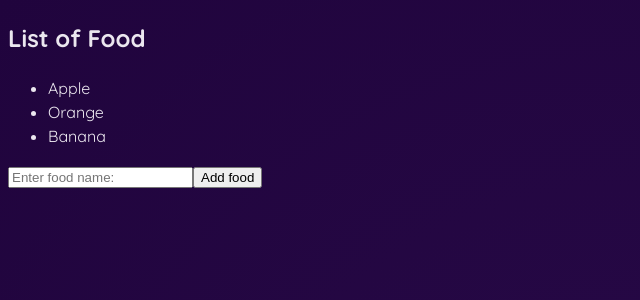
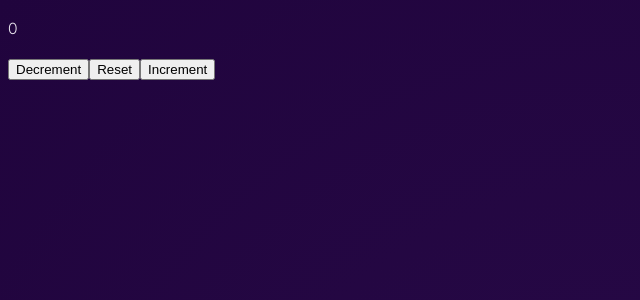
Before and after one commit to anusianne/react_apps, a React (Vite) app in the folder react-exercises/: page / in a window 1280 px wide. Shown: the top 300 px of the page, without its empty margins (0-640 px from the left). Built offline with nearby package versions, Linux system fonts and the light colour scheme.

Commit message:
added counter component

```diff
--- a/react-exercises/src/App.jsx
+++ b/react-exercises/src/App.jsx
@@ -7,15 +7,16 @@
 // import Student from "./Student.jsx";
 // import UserGreeting from "./UserGreeting.jsx";
 // import List from "./List.jsx";
-import MyComponent from "./MyComponent.jsx";
+// import MyComponent from "./MyComponent.jsx";
+import Counter from "./Counter.jsx";
 
 function App() {
     const fruits = [
-        {name: "apple", calories: 95, id:1},
-        {name: "orange", calories: 45, id:2},
-        {name: "banana", calories:105, id:3},
-        {name: "coconut", calories: 159, id:4},
-        {name: "pineapple", calories: 37, id:5}];
+        {name: "apple", calories: 95, id: 1},
+        {name: "orange", calories: 45, id: 2},
+        {name: "banana", calories: 105, id: 3},
+        {name: "coconut", calories: 159, id: 4},
+        {name: "pineapple", calories: 37, id: 5}];
 
     return (
         // <div>
@@ -32,7 +33,8 @@
             {/*<Student name="Patrick" age={42} isStudent={false}/>*/}
             {/*<UserGreeting isLoggedIn={true} username="Anne"/>*/}
             {/*<List items={fruits} category="Fruits"/>*/}
-           <MyComponent/>
+            {/*<MyComponent/>*/}
+            <Counter/>
         </>
     );
 }
--- /dev/null
+++ b/react-exercises/src/Counter.jsx
@@ -0,0 +1,24 @@
+import React, {useState} from 'react'
+
+export default function Counter() {
+    const [count, setCount] = useState(0);
+
+    const increment = () => {
+        setCount(count + 1)
+    }
+    const decrement = () => {
+        setCount(count - 1)
+    }
+
+    const reset = () => {
+        setCount(0)
+    }
+    return (<div className="counter-container">
+        <p className="count-display">{count}</p>
+        <button className="counter-button" onClick={decrement}>Decrement</button>
+        <button className="counter-button" onClick={reset}>Reset</button>
+        <button className="counter-button" onClick={increment}>Increment</button>
+
+
+    </div>)
+}
```
Lines whose indentation alone changed are shown as unchanged.
